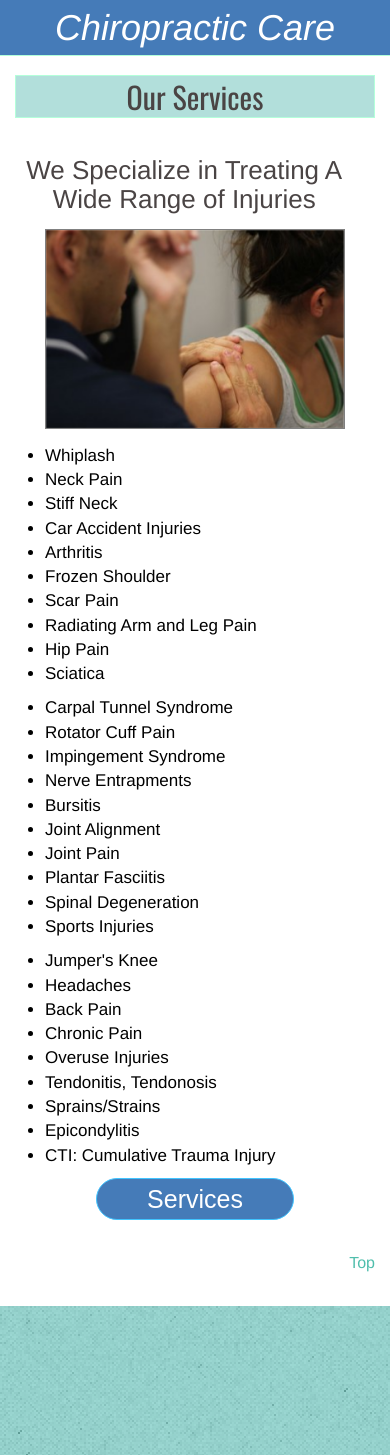
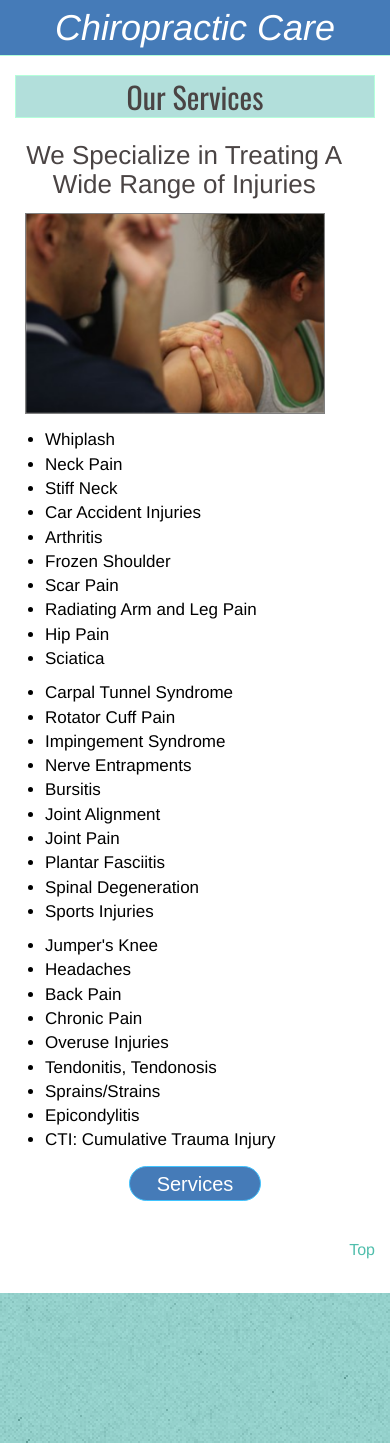
Before and after one commit to kcharner/chiro_to_publish, a PHP site: page /care.html in a window 390 px wide. Shown: the part 98-1553 px from the top of the page. Run offline with PHP 8.4, Linux system fonts and the light colour scheme; some libraries are stand-ins or nearby versions.

Commit message:
updated mobile styling

```diff
--- a/about.html
+++ b/about.html
@@ -64,7 +64,7 @@
 			<!-- <div id="docContent"> -->
 			<div id="credentials-container" class="col-lg-3 col-lg-offset-1 col-sm-3 col-sm-offset-1" id="info">
 				<div id="image-carousel-about" class="carousel slide">
-				 	<div class="carousel-inner" role="listbox">
+				 	<div id="aboutphotos" class="carousel-inner" role="listbox">
 				    	<div class="item active">
 				      		<img class="d-block img-fluid" src="assets/images/carousel/medium-headshot.jpg" alt="Slide 1">
 				    	</div>
--- a/assets/css/mobile.css
+++ b/assets/css/mobile.css
@@ -61,8 +61,8 @@
 		margin-top: 0%;
 		margin-bottom: 1%;
 		font-size: 25px;
-		width: 60%;
-		margin-left: 20%;
+		width: 30%;
+		margin-left: 35%;
 		border-radius: 24px;
 		padding-top: 1%
 	}
@@ -111,7 +111,48 @@
 		margin-left: 0px;
 		margin-top: 10px;
 	}
+	.details2{
+			font-size: 16px;
+			text-align: center;
+		}
+		#yelpPhoto {
+			width:30%;
+			height: auto;
+			margin-left: 35%;
+		}
+		#downloadBTN{
+		display: block;
+		width:25%;
+		margin-left: 37.5%;
+	}
+	.techniques {
+		margin-top: 15px;
+		text-align: center;
+		font-size: 24px;
+	}
+	#drxTech{
+		min-height:160px;
+	}
+	#secondarySub{
+		width: 90%;
+		font-size: 26px;
+		margin-bottom: 15px;
+		margin-top: 10px;
+
+	}
 }
+
+
+
+
+
+
+
+
+
+
+
+
 
 /*MOBILE VERTICAL*/
 @media only screen and (max-width:500px) {
@@ -146,11 +187,12 @@
 		text-align: center;
 	}
 
-	#bookBtn {
+	.bookBtn {
 		margin-top: 1%;
 		margin-bottom: 3%;
 		font-size: 20px;
 		width: 40%;
+		margin-left: 30%;
 	}
 	.testimonial-header{
 		color:white;
@@ -202,6 +244,7 @@
 	.techniques {
 		margin-top: 15px;
 		text-align: center;
+		font-size: 16px;
 	}
 
 	.intakeForm {
@@ -221,6 +264,13 @@
 	#rss{
 		width:90%;
 		margin-left: 5%
+		}
+		.details{
+			font-size: 12px;
+		}
+		.details2{
+			font-size: 14px;
+			text-align: center;
 		}
 	.footerblock{
 		float:left;
@@ -273,6 +323,18 @@
 	#carousCon{
 		margin-left: 10px;
 	}
+	#downloadBTN{
+		display: block;
+		width:40%;
+		margin-left: 30%;
+	}
+	#carephotos, #aboutphotos{
+		margin-left: -20px;
+	}
+	.techPics{
+		min-height: 140px;
+	}
+
 }
 
 /*IPHONE5 VERTICAL*/
--- a/care.html
+++ b/care.html
@@ -72,7 +72,7 @@
 			<h4 class="addDetails" id="secondarySub">We Specialize in Treating A Wide Range of Injuries</h4>
 			<div class ="container col-lg-4" id="carousCon">
 				<div id="image-carousel-care" class="col-sm-2 carousel slide">
-				 	<div class="carousel-inner" role="listbox">
+				 	<div id="carephotos" class="carousel-inner" role="listbox">
 				    	<div class="item active">
 				      		<img class="d-block img-fluid" src="assets/images/carousel/active_release.jpg" alt="Slide 1">
 				    	</div>
--- a/contact.html
+++ b/contact.html
@@ -84,11 +84,11 @@
 		<h4 class="emailUs subHeaders" id="contact">Contact Us</h4>
 		<div class="col-sm-5 col-sm-offset-1">
 			<h5 class="contactDetails">Call Us</h5>
-			<p class="details">Ph: 760-268-1072</p>
+			<p class="details2">Ph: 760-268-1072</p>
 	    </div>
 	    <div class="col-sm-4 col-sm-offset-1">
 			<h5 class="contactDetails">Fax Us</h5>
-			<p class="details">F: 760-268-1076</p>
+			<p class="details2">F: 760-268-1076</p>
 		</div>
 		<p class="col-sm-10 col-sm-offset-1 closed" id="emailForm">Or send us an email below!</p>
 		<!-- contact form -->
```
Also changed, not shown: 1 other file.
